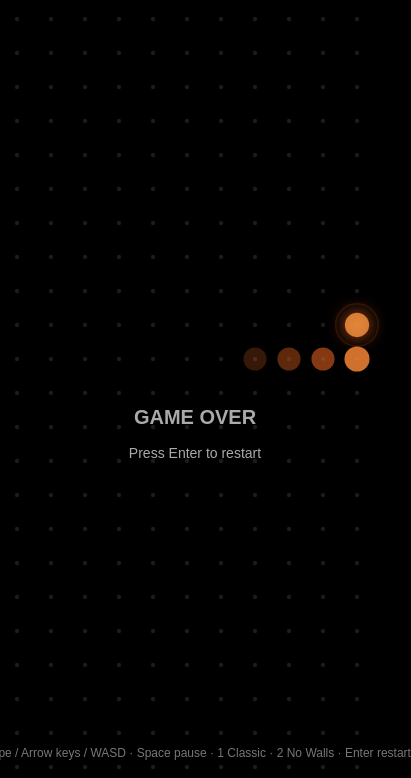
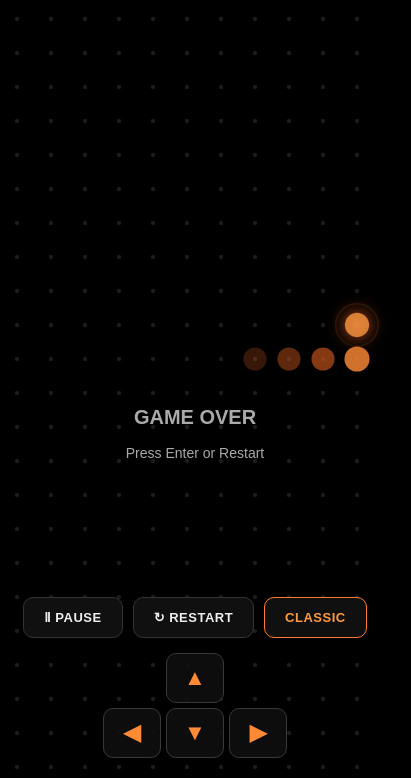
Before and after one commit to gossainkrishiv-sys/Cosmic-Snake, a plain HTML site: page index.html in a window 390 px wide. Shown: the part 66-844 px from the top of the page, 411 px wide, since content can reach past the window. Drawn offline with Linux system fonts and the light colour scheme.

Commit message:
Update index.html

```diff
--- a/index.html
+++ b/index.html
@@ -1,44 +1,550 @@
-<!doctype html><html lang="en"><meta charset="utf-8"><meta name="viewport" content="width=device-width,initial-scale=1"><title>Snake</title>
+<!doctype html>
+<html lang="en">
+<head>
+<meta charset="utf-8">
+<meta name="viewport" content="width=device-width,initial-scale=1,maximum-scale=1,user-scalable=no">
+<title>Snake</title>
+
 <style>
-*{box-sizing:border-box}html,body{margin:0;width:100%;height:100%;overflow:hidden;background:#000;color:#eee;font-family:Arial,Helvetica,sans-serif}
-canvas{display:block;width:100vw;height:100vh;touch-action:none}
-#top{position:absolute;top:12px;left:34px;font-size:24px;font-weight:600;color:#c9c9c9;z-index:2;pointer-events:none}
-#score{position:absolute;right:30px;top:16px;color:#aaa;font-size:14px;letter-spacing:.5px;pointer-events:none}
-#mode{position:absolute;left:34px;top:49px;color:#777;font-size:12px;letter-spacing:1px;pointer-events:none}
-#help{position:absolute;left:50%;bottom:18px;transform:translateX(-50%);color:#777;font-size:12px;opacity:.0;transition:opacity .35s;white-space:nowrap;pointer-events:none}
+*{box-sizing:border-box}
+html,body{
+ margin:0;width:100%;height:100%;overflow:hidden;
+ background:#000;color:#eee;
+ font-family:Arial,Helvetica,sans-serif;
+ touch-action:none;
+}
+canvas{
+ display:block;width:100vw;height:100vh;
+ touch-action:none;
+}
+#top{
+ position:absolute;top:12px;left:34px;
+ font-size:24px;font-weight:600;color:#c9c9c9;
+ z-index:2;pointer-events:none;
+}
+#score{
+ position:absolute;right:30px;top:16px;
+ color:#aaa;font-size:14px;letter-spacing:.5px;
+ pointer-events:none;
+}
+#mode{
+ position:absolute;left:34px;top:49px;
+ color:#777;font-size:12px;letter-spacing:1px;
+ pointer-events:none;
+}
+#help{
+ position:absolute;left:50%;bottom:18px;
+ transform:translateX(-50%);
+ color:#777;font-size:12px;
+ opacity:0;transition:opacity .35s;
+ white-space:nowrap;pointer-events:none;
+}
 body:hover #help{opacity:1}
-#toast{position:absolute;left:50%;top:24%;transform:translate(-50%,-8px);font-size:13px;color:#ff8a45;letter-spacing:1px;opacity:0;transition:opacity .35s,transform .35s;pointer-events:none}
-#toast.show{opacity:1;transform:translate(-50%,0)}
+#toast{
+ position:absolute;left:50%;top:24%;
+ transform:translate(-50%,-8px);
+ font-size:13px;color:#ff8a45;
+ letter-spacing:1px;opacity:0;
+ transition:opacity .35s,transform .35s;
+ pointer-events:none;
+}
+#toast.show{
+ opacity:1;transform:translate(-50%,0);
+}
+
+/* MOBILE CONTROLS */
+#mobileControls{
+ display:none;
+ position:absolute;
+ bottom:20px;
+ left:0;right:0;
+ padding:0 18px;
+ z-index:5;
+ pointer-events:none;
+}
+.mobileTop{
+ display:flex;
+ justify-content:center;
+ gap:10px;
+ margin-bottom:15px;
+}
+.mobileBtn{
+ pointer-events:auto;
+ background:#101010;
+ color:#eee;
+ border:1px solid #333;
+ border-radius:10px;
+ padding:12px 20px;
+ font-size:13px;
+ font-weight:600;
+ letter-spacing:.5px;
+ min-width:90px;
+}
+.mobileBtn:active{
+ background:#ff7a32;
+ color:#000;
+ border-color:#ff7a32;
+}
+#modeBtn{
+ border-color:#ff7a32;
+ color:#ff9a43;
+}
+#dpad{
+ display:grid;
+ grid-template-columns:repeat(3,58px);
+ grid-template-rows:repeat(2,50px);
+ gap:5px;
+ justify-content:center;
+ pointer-events:none;
+}
+.direction{
+ pointer-events:auto;
+ background:#101010dd;
+ border:1px solid #393939;
+ color:#ff8a36;
+ border-radius:10px;
+ font-size:22px;
+ font-weight:bold;
+}
+.direction:active{
+ background:#ff7a32;
+ color:#000;
+}
+.up{grid-column:2;grid-row:1}
+.left{grid-column:1;grid-row:2}
+.down{grid-column:2;grid-row:2}
+.right{grid-column:3;grid-row:2}
+
+@media(max-width:768px){
+ #mobileControls{display:block}
+ #help{display:none}
+ #top{left:18px;top:14px;font-size:21px}
+ #mode{left:18px;top:45px}
+ #score{right:18px;top:18px}
+}
+@media(max-height:600px) and (max-width:768px){
+ #mobileControls{bottom:5px}
+ .mobileTop{margin-bottom:5px}
+ .mobileBtn{padding:8px 14px}
+ #dpad{
+  grid-template-columns:repeat(3,44px);
+  grid-template-rows:repeat(2,36px);
+ }
+}
 </style>
-<div id="top">Snake</div><div id="mode">1 CLASSIC · 2 NO WALLS</div><div id="score">SCORE&nbsp; <span id="n">0</span></div><div id="toast"></div><canvas id="c"></canvas><div id="help">Swipe / Arrow keys / WASD · Space pause · 1 Classic · 2 No Walls · Enter restart</div>
+</head>
+
+<body>
+
+<div id="top">Snake</div>
+<div id="mode">1 CLASSIC · 2 NO WALLS</div>
+<div id="score">SCORE&nbsp; <span id="n">0</span></div>
+<div id="toast"></div>
+
+<canvas id="c"></canvas>
+
+<div id="help">
+Swipe / Arrow keys / WASD · Space pause · 1 Classic · 2 No Walls · Enter restart
+</div>
+
+<!-- PHONE CONTROLS -->
+<div id="mobileControls">
+
+ <div class="mobileTop">
+  <button class="mobileBtn" id="pauseBtn">Ⅱ PAUSE</button>
+  <button class="mobileBtn" id="restartBtn">↻ RESTART</button>
+  <button class="mobileBtn" id="modeBtn">CLASSIC</button>
+ </div>
+
+ <div id="dpad">
+  <button class="direction up" data-dir="up">▲</button>
+  <button class="direction left" data-dir="left">◀</button>
+  <button class="direction down" data-dir="down">▼</button>
+  <button class="direction right" data-dir="right">▶</button>
+ </div>
+
+</div>
+
 <script>
-(()=>{const c=document.getElementById('c'),x=c.getContext('2d'),scoreEl=document.getElementById('n'),modeEl=document.getElementById('mode'),toast=document.getElementById('toast');
-let w,h,cell=34,cols,rows,snake,food,dir,queued,score=0,alive=true,paused=false,last=0,mode=1,tickNo=0,particles=[],toastTimer;
-function resize(){let d=devicePixelRatio||1;w=innerWidth;h=innerHeight;c.width=w*d;c.height=h*d;x.setTransform(d,0,0,d,0,0);cols=Math.max(8,Math.floor(w/cell));rows=Math.max(8,Math.floor(h/cell));if(snake)draw()}addEventListener('resize',resize);
-function announce(t){toast.textContent=t;toast.classList.add('show');clearTimeout(toastTimer);toastTimer=setTimeout(()=>toast.classList.remove('show'),1300)}
-function reset(){snake=[{x:Math.floor(cols/2)-3,y:Math.floor(rows/2)},{x:Math.floor(cols/2)-2,y:Math.floor(rows/2)},{x:Math.floor(cols/2)-1,y:Math.floor(rows/2)},{x:Math.floor(cols/2),y:Math.floor(rows/2)}];dir={x:1,y:0};queued={...dir};score=0;tickNo=0;particles=[];alive=true;paused=false;scoreEl.textContent=0;spawn();draw()}
-function spawn(){do{food={x:Math.floor(Math.random()*cols),y:Math.floor(Math.random()*rows),magnetic:Math.random()<.22,age:0}}while(snake.some(p=>p.x===food.x&&p.y===food.y));}
-function burst(px,py){for(let i=0;i<12;i++){let a=Math.PI*2*i/12;particles.push({x:px,y:py,vx:Math.cos(a)*1.4,vy:Math.sin(a)*1.4,life:1})}}
-function draw(t=performance.now()){x.clearRect(0,0,w,h);x.fillStyle='#1c1c1c';for(let yy=cell/2;yy<h;yy+=cell)for(let xx=cell/2;xx<w;xx+=cell){x.beginPath();x.arc(xx,yy,2.2,0,Math.PI*2);x.fill()}
-const r=cell*.34, now=t/1000;
-if(food){let fx=(food.x+.5)*cell,fy=(food.y+.5)*cell;if(food.magnetic){x.save();x.globalAlpha=.14+.08*Math.sin(now*5);x.strokeStyle='#ff7a32';x.lineWidth=1.5;x.beginPath();x.arc(fx,fy,r+7+Math.sin(now*4)*3,0,Math.PI*2);x.stroke();x.restore()}
-x.save();x.globalAlpha=.8+.2*Math.sin(now*5);x.fillStyle=food.magnetic?'#ff9a43':'#d65b1e';x.shadowColor='#ff6b22';x.shadowBlur=food.magnetic?18:0;x.beginPath();x.arc(fx,fy,r*(food.magnetic?1.05:1),0,Math.PI*2);x.fill();x.restore()}
-snake.forEach((p,i)=>{let cx=(p.x+.5)*cell,cy=(p.y+.5)*cell;x.save();x.globalAlpha=.25+i/snake.length*.75;x.fillStyle=i===snake.length-1?'#ff8a36':'#d65b1e';x.beginPath();x.arc(cx,cy,i===snake.length-1?r+1:r,0,Math.PI*2);x.fill();x.restore()});
-particles=particles.filter(p=>p.life>0);particles.forEach(p=>{x.globalAlpha=p.life;x.fillStyle='#ff8a36';x.beginPath();x.arc(p.x,p.y,2.2,0,7);x.fill();p.x+=p.vx;p.y+=p.vy;p.life-=.045});x.globalAlpha=1;
-if(!alive||paused){x.fillStyle='#aaa';x.textAlign='center';x.font='600 20px Arial';x.fillText(!alive?'GAME OVER':'PAUSED',w/2,h/2+cell*2);x.font='14px Arial';x.fillText(!alive?'Press Enter to restart':'Press Space to resume',w/2,h/2+cell*3)}
+(()=>{
+const c=document.getElementById('c'),
+x=c.getContext('2d'),
+scoreEl=document.getElementById('n'),
+modeEl=document.getElementById('mode'),
+toast=document.getElementById('toast');
+
+const pauseBtn=document.getElementById('pauseBtn');
+const restartBtn=document.getElementById('restartBtn');
+const modeBtn=document.getElementById('modeBtn');
+
+let w,h,cell=34,cols,rows,snake,food,dir,queued;
+let score=0,alive=true,paused=false,last=0;
+let mode=1,tickNo=0,particles=[],toastTimer;
+
+function resize(){
+ let d=devicePixelRatio||1;
+ w=innerWidth;
+ h=innerHeight;
+
+ c.width=w*d;
+ c.height=h*d;
+ x.setTransform(d,0,0,d,0,0);
+
+ cols=Math.max(8,Math.floor(w/cell));
+ rows=Math.max(8,Math.floor(h/cell));
+
+ if(snake)draw();
 }
-function tick(){if(!alive||paused)return;tickNo++;dir=queued;let head={x:snake.at(-1).x+dir.x,y:snake.at(-1).y+dir.y};
-if(mode===2){head.x=(head.x+cols)%cols;head.y=(head.y+rows)%rows}
-let eat=head.x===food.x&&head.y===food.y,body=eat?snake:snake.slice(1);
-if((mode===1&&(head.x<0||head.y<0||head.x>=cols||head.y>=rows))||body.some(p=>p.x===head.x&&p.y===head.y)){alive=false;announce('GAME OVER');draw();return}
-snake.push(head);if(eat){score++;scoreEl.textContent=score;burst((food.x+.5)*cell,(food.y+.5)*cell);spawn();if(food.magnetic)announce('MAGNETIC FOOD');}else snake.shift();
-// Special food slowly drifts one grid step toward the snake, giving it a magnetic feel.
-if(food.magnetic&&tickNo%3===0){let h=snake.at(-1),dx=Math.sign(h.x-food.x),dy=Math.sign(h.y-food.y);let candidates=[{x:food.x+dx,y:food.y},{x:food.x,y:food.y+dy}].filter(p=>p.x>=0&&p.x<cols&&p.y>=0&&p.y<rows&&!snake.some(s=>s.x===p.x&&s.y===p.y));if(candidates.length)food={...food,...candidates[Math.floor(Math.random()*candidates.length)]}}
-draw()}
-function loop(t){if(!last)last=t;if(t-last>=125){tick();last=t}draw(t);requestAnimationFrame(loop)}
-function setMode(m){if(mode===m)return;mode=m;modeEl.textContent=m===1?'1 CLASSIC · 2 NO WALLS':'1 CLASSIC · 2 NO WALLS';reset();announce(m===1?'CLASSIC MODE':'NO WALLS MODE')}
-addEventListener('keydown',e=>{let m={ArrowUp:[0,-1],w:[0,-1],W:[0,-1],ArrowDown:[0,1],s:[0,1],S:[0,1],ArrowLeft:[-1,0],a:[-1,0],A:[-1,0],ArrowRight:[1,0],d:[1,0],D:[1,0]};if(m[e.key]){e.preventDefault();let[a,b]=m[e.key];if(a!==-dir.x||b!==-dir.y)queued={x:a,y:b}}if(e.code==='Space'){e.preventDefault();paused=!paused;draw()}if(e.key==='Enter')reset();if(e.key==='1')setMode(1);if(e.key==='2')setMode(2)});
-let touch;c.addEventListener('touchstart',e=>{touch=[e.touches[0].clientX,e.touches[0].clientY]},{passive:true});c.addEventListener('touchend',e=>{if(!touch)return;let dx=e.changedTouches[0].clientX-touch[0],dy=e.changedTouches[0].clientY-touch[1];if(Math.max(Math.abs(dx),Math.abs(dy))>15){let a=Math.abs(dx)>Math.abs(dy)?Math.sign(dx):0,b=Math.abs(dy)>=Math.abs(dx)?Math.sign(dy):0;if(a!==-dir.x||b!==-dir.y)queued={x:a,y:b}}touch=null},{passive:true});
-resize();reset();requestAnimationFrame(loop);
+
+addEventListener('resize',resize);
+
+function announce(t){
+ toast.textContent=t;
+ toast.classList.add('show');
+ clearTimeout(toastTimer);
+ toastTimer=setTimeout(
+  ()=>toast.classList.remove('show'),1300
+ );
+}
+
+function updateButtons(){
+ pauseBtn.textContent=paused?'▶ RESUME':'Ⅱ PAUSE';
+ modeBtn.textContent=mode===1?'CLASSIC':'NO WALLS';
+ modeEl.textContent=mode===1?
+  '1 CLASSIC · 2 NO WALLS':
+  '1 CLASSIC · 2 NO WALLS';
+}
+
+function reset(){
+ snake=[
+  {x:Math.floor(cols/2)-3,y:Math.floor(rows/2)},
+  {x:Math.floor(cols/2)-2,y:Math.floor(rows/2)},
+  {x:Math.floor(cols/2)-1,y:Math.floor(rows/2)},
+  {x:Math.floor(cols/2),y:Math.floor(rows/2)}
+ ];
+
+ dir={x:1,y:0};
+ queued={...dir};
+
+ score=0;
+ tickNo=0;
+ particles=[];
+ alive=true;
+ paused=false;
+
+ scoreEl.textContent=0;
+
+ spawn();
+ updateButtons();
+ draw();
+}
+
+function spawn(){
+ do{
+  food={
+   x:Math.floor(Math.random()*cols),
+   y:Math.floor(Math.random()*rows),
+   magnetic:Math.random()<.22,
+   age:0
+  };
+ }while(snake.some(p=>p.x===food.x&&p.y===food.y));
+}
+
+function burst(px,py){
+ for(let i=0;i<12;i++){
+  let a=Math.PI*2*i/12;
+  particles.push({
+   x:px,y:py,
+   vx:Math.cos(a)*1.4,
+   vy:Math.sin(a)*1.4,
+   life:1
+  });
+ }
+}
+
+function draw(t=performance.now()){
+ x.clearRect(0,0,w,h);
+
+ x.fillStyle='#1c1c1c';
+
+ for(let yy=cell/2;yy<h;yy+=cell){
+  for(let xx=cell/2;xx<w;xx+=cell){
+   x.beginPath();
+   x.arc(xx,yy,2.2,0,Math.PI*2);
+   x.fill();
+  }
+ }
+
+ const r=cell*.34;
+ const now=t/1000;
+
+ if(food){
+  let fx=(food.x+.5)*cell;
+  let fy=(food.y+.5)*cell;
+
+  if(food.magnetic){
+   x.save();
+   x.globalAlpha=.14+.08*Math.sin(now*5);
+   x.strokeStyle='#ff7a32';
+   x.lineWidth=1.5;
+   x.beginPath();
+   x.arc(fx,fy,r+7+Math.sin(now*4)*3,0,Math.PI*2);
+   x.stroke();
+   x.restore();
+  }
+
+  x.save();
+  x.globalAlpha=.8+.2*Math.sin(now*5);
+  x.fillStyle=food.magnetic?'#ff9a43':'#d65b1e';
+  x.shadowColor='#ff6b22';
+  x.shadowBlur=food.magnetic?18:0;
+
+  x.beginPath();
+  x.arc(fx,fy,r*(food.magnetic?1.05:1),0,Math.PI*2);
+  x.fill();
+  x.restore();
+ }
+
+ snake.forEach((p,i)=>{
+  let cx=(p.x+.5)*cell;
+  let cy=(p.y+.5)*cell;
+
+  x.save();
+  x.globalAlpha=.25+i/snake.length*.75;
+  x.fillStyle=i===snake.length-1?'#ff8a36':'#d65b1e';
+
+  x.beginPath();
+  x.arc(cx,cy,i===snake.length-1?r+1:r,0,Math.PI*2);
+  x.fill();
+  x.restore();
+ });
+
+ particles=particles.filter(p=>p.life>0);
+
+ particles.forEach(p=>{
+  x.globalAlpha=p.life;
+  x.fillStyle='#ff8a36';
+
+  x.beginPath();
+  x.arc(p.x,p.y,2.2,0,7);
+  x.fill();
+
+  p.x+=p.vx;
+  p.y+=p.vy;
+  p.life-=.045;
+ });
+
+ x.globalAlpha=1;
+
+ if(!alive||paused){
+  x.fillStyle='#aaa';
+  x.textAlign='center';
+  x.font='600 20px Arial';
+
+  x.fillText(
+   !alive?'GAME OVER':'PAUSED',
+   w/2,h/2+cell*2
+  );
+
+  x.font='14px Arial';
+
+  x.fillText(
+   !alive?'Press Enter or Restart':'Press Space or Resume',
+   w/2,h/2+cell*3
+  );
+ }
+}
+
+function tick(){
+ if(!alive||paused)return;
+
+ tickNo++;
+ dir=queued;
+
+ let head={
+  x:snake.at(-1).x+dir.x,
+  y:snake.at(-1).y+dir.y
+ };
+
+ if(mode===2){
+  head.x=(head.x+cols)%cols;
+  head.y=(head.y+rows)%rows;
+ }
+
+ let eat=head.x===food.x&&head.y===food.y;
+ let body=eat?snake:snake.slice(1);
+
+ if(
+  (mode===1&&(
+   head.x<0||head.y<0||
+   head.x>=cols||head.y>=rows
+  ))||
+  body.some(p=>p.x===head.x&&p.y===head.y)
+ ){
+  alive=false;
+  announce('GAME OVER');
+  draw();
+  return;
+ }
+
+ snake.push(head);
+
+ if(eat){
+  score++;
+  scoreEl.textContent=score;
+
+  burst((food.x+.5)*cell,(food.y+.5)*cell);
+
+  spawn();
+
+  if(food.magnetic)announce('MAGNETIC FOOD');
+ }else{
+  snake.shift();
+ }
+
+ if(food.magnetic&&tickNo%3===0){
+  let h=snake.at(-1);
+
+  let dx=Math.sign(h.x-food.x);
+  let dy=Math.sign(h.y-food.y);
+
+  let candidates=[
+   {x:food.x+dx,y:food.y},
+   {x:food.x,y:food.y+dy}
+  ].filter(p=>
+   p.x>=0&&p.x<cols&&
+   p.y>=0&&p.y<rows&&
+   !snake.some(s=>s.x===p.x&&s.y===p.y)
+  );
+
+  if(candidates.length){
+   food={
+    ...food,
+    ...candidates[Math.floor(Math.random()*candidates.length)]
+   };
+  }
+ }
+
+ draw();
+}
+
+function loop(t){
+ if(!last)last=t;
+
+ if(t-last>=125){
+  tick();
+  last=t;
+ }
+
+ draw(t);
+ requestAnimationFrame(loop);
+}
+
+function setMode(m){
+ if(mode===m)return;
+
+ mode=m;
+ reset();
+
+ announce(m===1?'CLASSIC MODE':'NO WALLS MODE');
+}
+
+function changeDirection(a,b){
+ if(a!==-dir.x||b!==-dir.y){
+  queued={x:a,y:b};
+ }
+}
+
+/* KEYBOARD */
+addEventListener('keydown',e=>{
+ let m={
+  ArrowUp:[0,-1],w:[0,-1],W:[0,-1],
+  ArrowDown:[0,1],s:[0,1],S:[0,1],
+  ArrowLeft:[-1,0],a:[-1,0],A:[-1,0],
+  ArrowRight:[1,0],d:[1,0],D:[1,0]
+ };
+
+ if(m[e.key]){
+  e.preventDefault();
+  let[a,b]=m[e.key];
+  changeDirection(a,b);
+ }
+
+ if(e.code==='Space'){
+  e.preventDefault();
+  paused=!paused;
+  updateButtons();
+  draw();
+ }
+
+ if(e.key==='Enter')reset();
+ if(e.key==='1')setMode(1);
+ if(e.key==='2')setMode(2);
+});
+
+/* SWIPE CONTROLS */
+let touch=null;
+
+c.addEventListener('touchstart',e=>{
+ let t=e.touches[0];
+ touch=[t.clientX,t.clientY];
+},{passive:true});
+
+c.addEventListener('touchend',e=>{
+ if(!touch)return;
+
+ let dx=e.changedTouches[0].clientX-touch[0];
+ let dy=e.changedTouches[0].clientY-touch[1];
+
+ if(Math.max(Math.abs(dx),Math.abs(dy))>15){
+  let a=Math.abs(dx)>Math.abs(dy)?Math.sign(dx):0;
+  let b=Math.abs(dy)>=Math.abs(dx)?Math.sign(dy):0;
+
+  changeDirection(a,b);
+ }
+
+ touch=null;
+},{passive:true});
+
+/* PHONE BUTTONS */
+pauseBtn.addEventListener('click',()=>{
+ paused=!paused;
+ updateButtons();
+ draw();
+});
+
+restartBtn.addEventListener('click',()=>{
+ reset();
+ announce('RESTARTED');
+});
+
+modeBtn.addEventListener('click',()=>{
+ setMode(mode===1?2:1);
+});
+
+/* D-PAD */
+document.querySelectorAll('.direction').forEach(btn=>{
+ btn.addEventListener('pointerdown',e=>{
+  e.preventDefault();
+
+  const directions={
+   up:[0,-1],
+   down:[0,1],
+   left:[-1,0],
+   right:[1,0]
+  };
+
+  let[a,b]=directions[btn.dataset.dir];
+  changeDirection(a,b);
+ });
+});
+
+resize();
+reset();
+requestAnimationFrame(loop);
+
 })();
-</script></html>
+</script>
+
+</body>
+</html>
```
